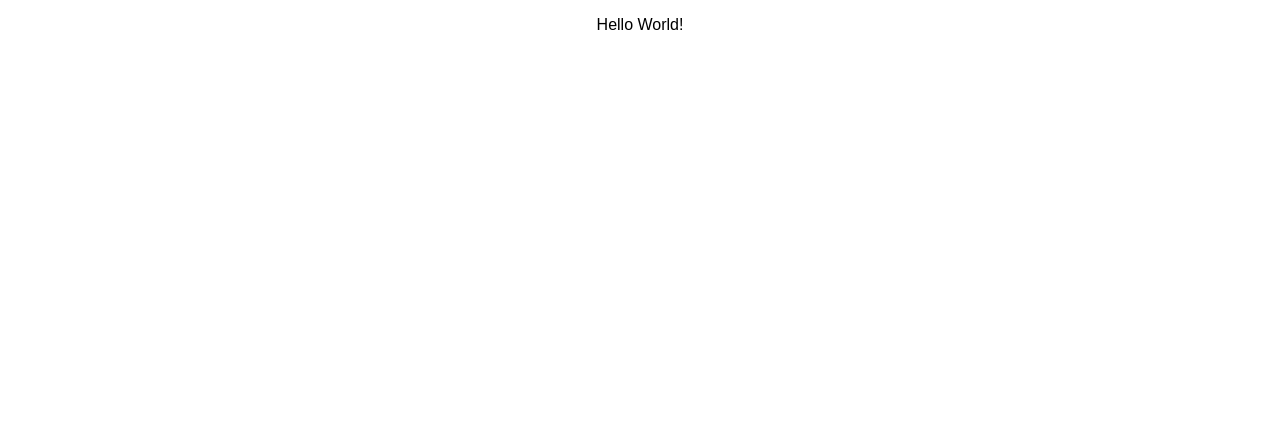
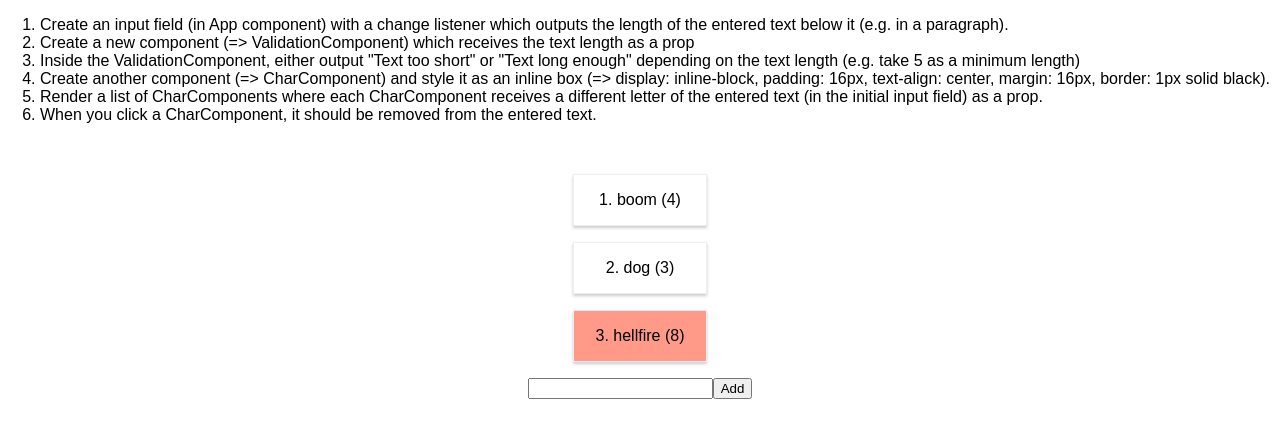
Before and after one commit to JakubKubista/react-the-complete-guide, a React (Create React App) app: page / in a window 1280 px wide. Shown: the top 438 px of the page. Built offline with nearby package versions, Linux system fonts and the light colour scheme.

Commit message:
add my own solution

```diff
--- a/src/App.js
+++ b/src/App.js
@@ -1,12 +1,84 @@
 import React, { Component } from 'react';
 import './App.css';
+import Text from './components/text'
 
 class App extends Component {
 
+  state = {
+    texts: [
+      { id: 1, value: 'boom', count: 4 },
+      { id: 2, value: 'dog', count: 3 },
+      { id: 3, value: 'hellfire', count: 8 }
+    ],
+    inputValue: 'Another',
+    highestId: 3
+  }
+
+  removeHandler(id) {
+    const textIndex = this.state.texts.findIndex(text => {
+      return text.id === id;
+    })
+    const texts = [...this.state.texts];
+    texts.splice(textIndex, 1);
+    this.setState({ texts: texts });
+  }
+
+  addHandler() {
+    let text = {
+      id: this.state.highestId + 1,
+      value: this.state.inputValue,
+      count: this.state.inputValue.length
+    }
+    let texts = [...this.state.texts, text];
+    this.setState({
+      texts: texts,
+      highestId: this.state.highestId + 1,
+      inputValue: ''
+    })
+    document.querySelector('input').value = '';
+  }
+
+  changeInputValue(input) {
+    this.setState({ inputValue: input.target.value });
+  }
+
   render() {
+
+    let texts = (
+      <div>
+        {
+          this.state.texts.map(text => {
+            return <Text
+              key={text.id}
+              id={text.id}
+              value={text.value}
+              count={text.count}
+              click={() => this.removeHandler(text.id)}
+            />
+          })
+        }
+      </div>
+    )
+
     return (
-      <div className="App" >
-        <p>Hello World!</p>
+      <div >
+        <ol>
+          <li>Create an input field (in App component) with a change listener which outputs the length of the entered text below it (e.g. in a paragraph).</li>
+          <li>Create a new component (=> ValidationComponent) which receives the text length as a prop</li>
+          <li>Inside the ValidationComponent, either output "Text too short" or "Text long enough" depending on the text length (e.g. take 5 as a minimum length)</li>
+          <li>Create another component (=> CharComponent) and style it as an inline box (=> display: inline-block, padding: 16px, text-align: center, margin: 16px, border: 1px solid black).</li>
+          <li>Render a list of CharComponents where each CharComponent receives a different letter of the entered text (in the initial input field) as a prop.</li>
+          <li>When you click a CharComponent, it should be removed from the entered text.</li>
+        </ol>
+        <br />
+        <div className="App">
+          {texts}
+          <input
+            type="text"
+            value={this.inputValue}
+            onChange={(event) => this.changeInputValue(event)} />
+          <button onClick={() => this.addHandler()}>Add</button>
+        </div>
       </div>
     );
   }
--- /dev/null
+++ b/src/components/text.css
@@ -0,0 +1,13 @@
+.Short, .Long {
+  width: 100px;
+  margin: 16px auto;
+  border: 1px solid #eee;
+  box-shadow: 0 2px 3px #ccc;
+  padding: 16px;
+  text-align: center;
+  cursor: pointer;
+}
+
+.Long {
+  background-color: rgb(255, 154, 136);
+}
--- /dev/null
+++ b/src/components/text.js
@@ -0,0 +1,17 @@
+import React from 'react';
+import './text.css';
+
+const Text = (props) => {
+
+  const style = (props.count >= 5) ? 'Long' : 'Short';
+
+  return (
+    <div>
+      <div className={style} onClick={props.click}>
+        {props.id}. {props.value} ({props.count})
+      </div>
+    </div>
+  )
+}
+
+export default Text;
```
